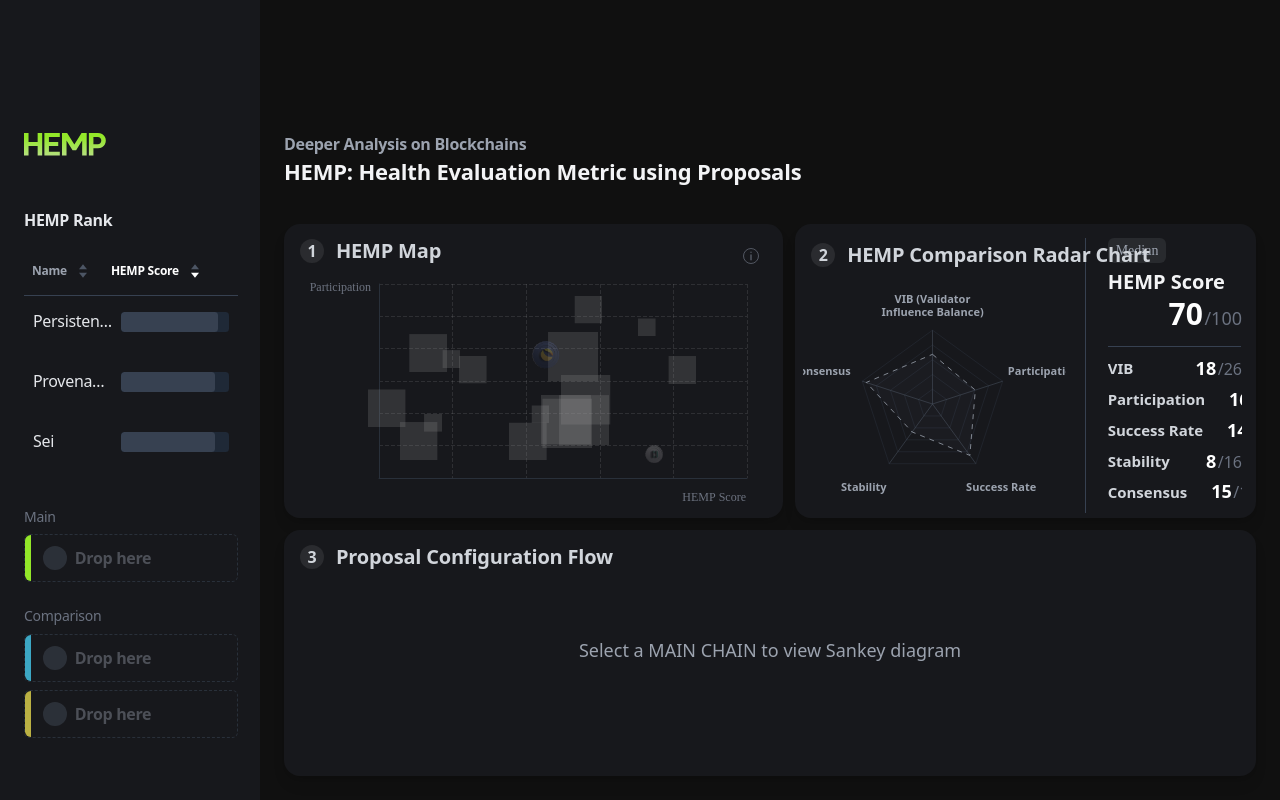
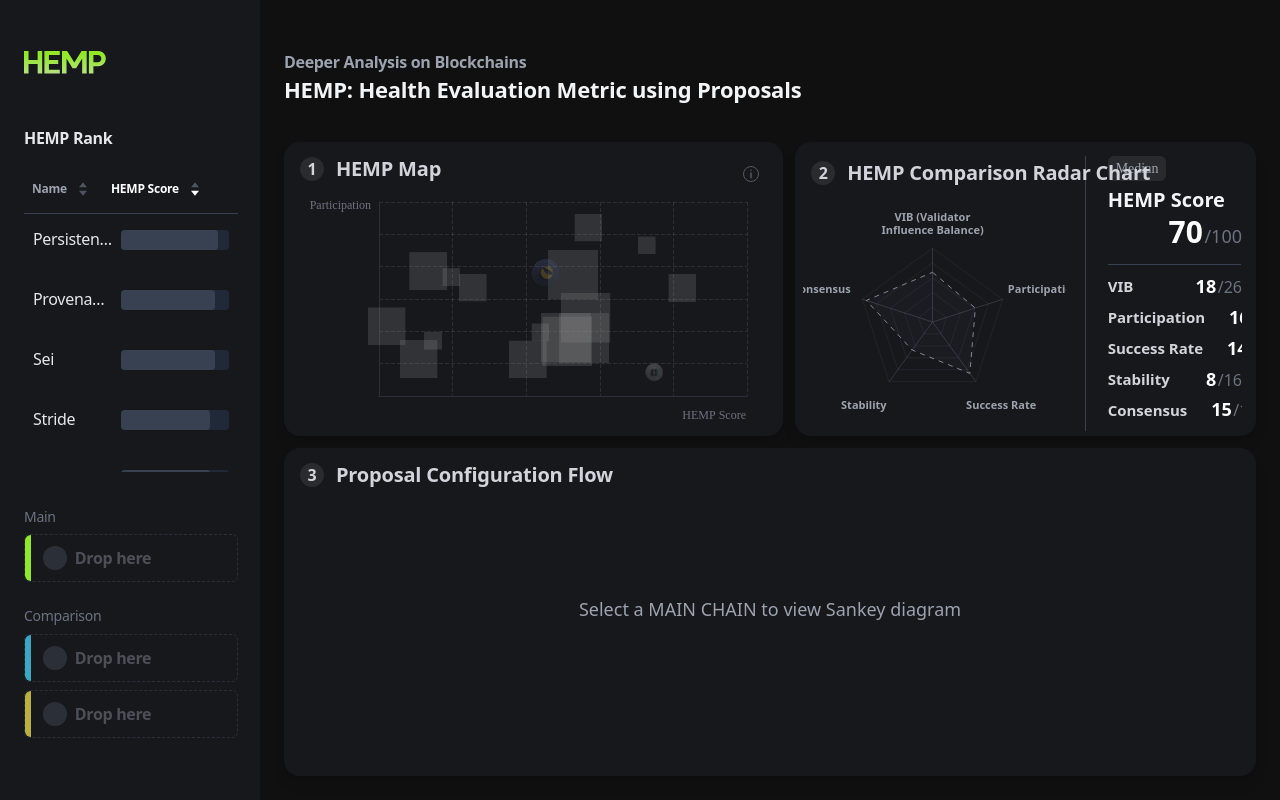
Before and after one commit to nhsngyn/HEMP, a React (Vite) app: page / in a window 1280 px wide. Built offline with nearby package versions, Linux system fonts and the light colour scheme; a web font is replaced by a local one.

Commit message:
상단 여백 조정: 133px → 51px

```diff
--- a/src/App.jsx
+++ b/src/App.jsx
@@ -78,7 +78,7 @@ function App() {
         <section
           className="w-full flex flex-col"
           style={{
-            paddingTop: "133px",
+            paddingTop: "51px",
             paddingLeft: "24px",
             paddingRight: "24px",
             paddingBottom: "24px",
--- a/src/components/layout/Sidebar.jsx
+++ b/src/components/layout/Sidebar.jsx
@@ -10,7 +10,7 @@ const Sidebar = () => {
         height: '100%',
         paddingLeft: '24px',
         paddingRight: '22px',
-        paddingTop: '133px',
+        paddingTop: '51px',
         paddingBottom: '62px',
         boxSizing: 'border-box',
       }}
```
